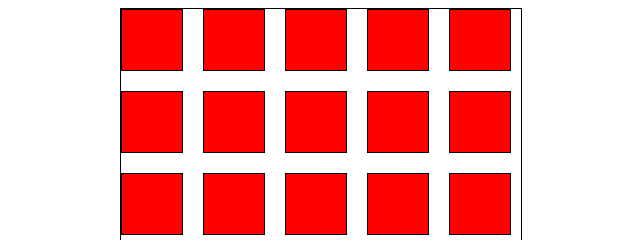
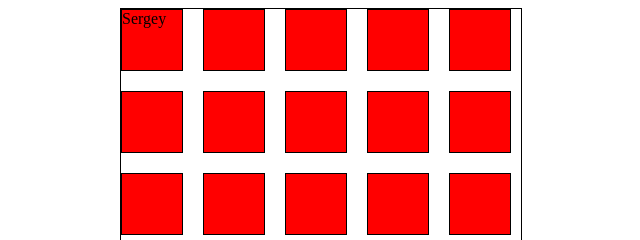
Before and after one commit to SergeyProgramme/nikitaandsergey, a plain HTML site: page index.html in a window 1280 px wide. Shown: the top 240 px of the page, 319-959 px from the left. Drawn offline with Linux system fonts and the light colour scheme.

Commit message:
написал свое имя

```diff
--- a/index.html
+++ b/index.html
@@ -8,7 +8,7 @@
 </head>
 <body>
       <div class="box">
-        <div class="child "></div>
+        <div class="child ">Sergey</div>
         <div class="child "></div>
         <div class="child "></div>
         <div class="child "></div>
```
